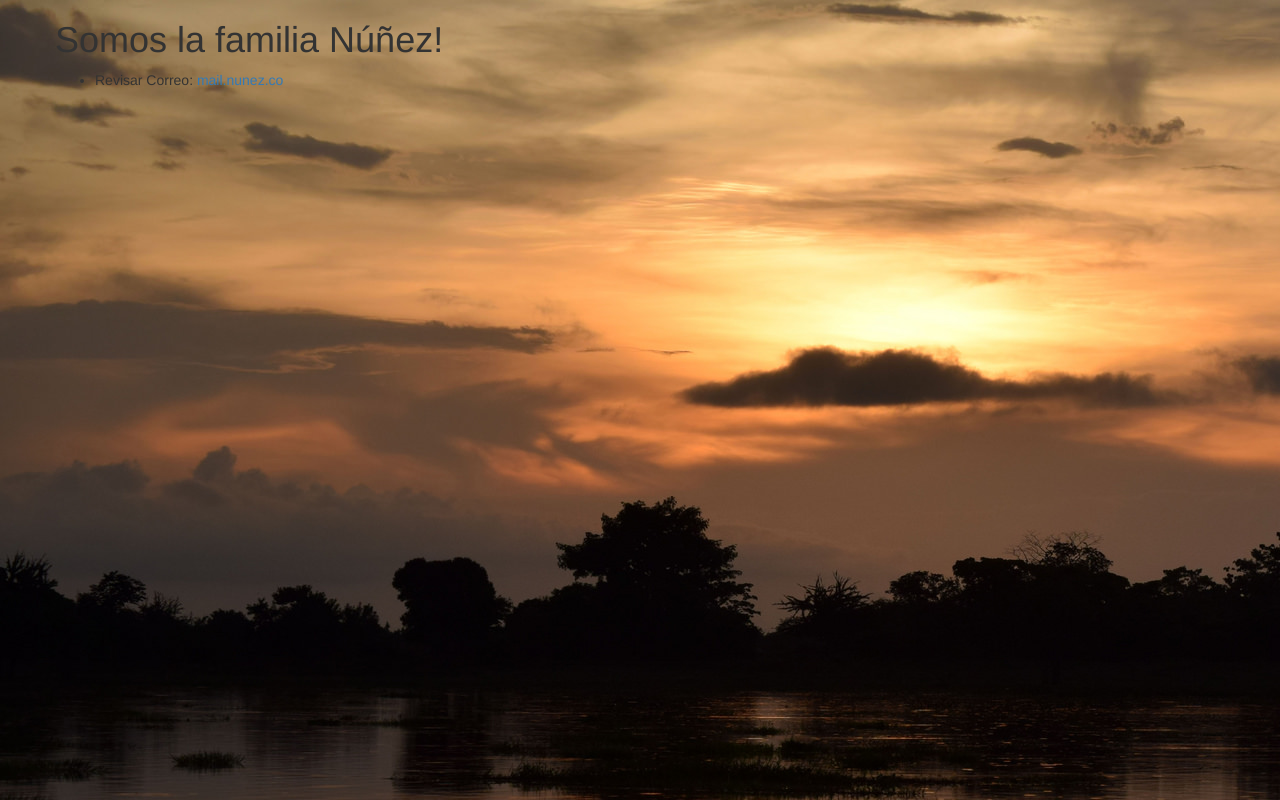
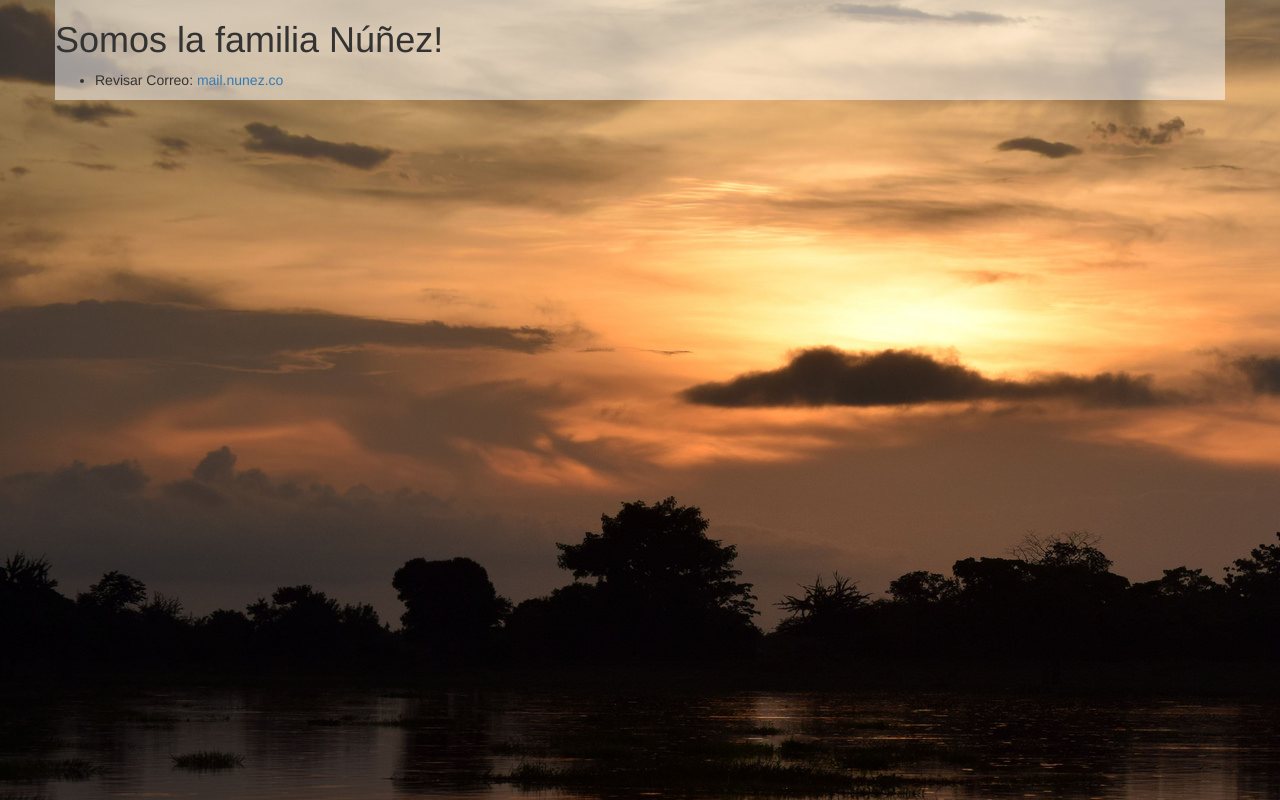
Before and after one commit to nunezco/nunezco.github.io, a plain HTML site: page index.html in a window 1280 px wide. Drawn offline with nearby package versions, Linux system fonts and the light colour scheme.

Commit message:
Added new class to index

```diff
--- a/index.html
+++ b/index.html
@@ -21,7 +21,7 @@
     <![endif]-->
   </head>
   <body>
-    <div class="container">
+    <div class="container information">
       <div class="row row-centered">
         <h1>Somos la familia N&uacute;&ntilde;ez!</h1>
         <ul>
```
